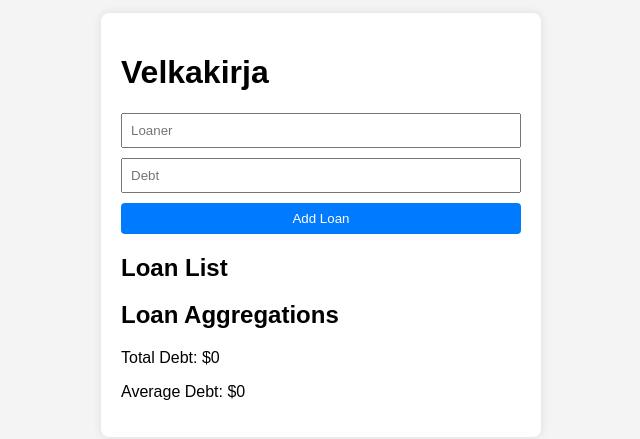
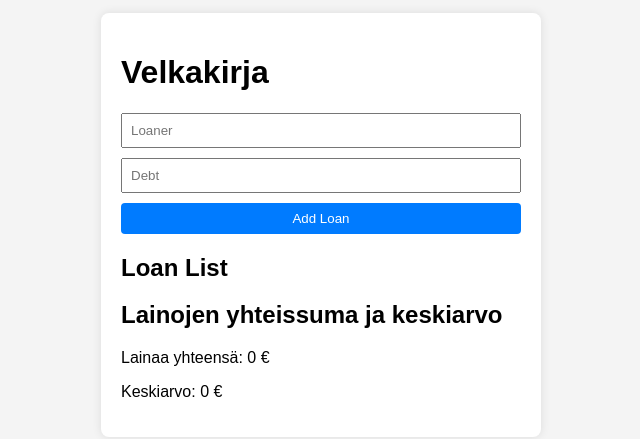
Before and after one commit to thuongitr/Velkakirja, a React (Create React App) app: page / in a window 1280 px wide. Shown: the part 175-614 px from the top of the page, without its empty margins (319-959 px from the left). Built offline with nearby package versions, Linux system fonts and the light colour scheme.

Commit message:
Update LoanAggregations.js

```diff
--- a/src/components/LoanAggregations.js
+++ b/src/components/LoanAggregations.js
@@ -11,9 +11,9 @@ const LoanAggregations = () => {
 // Palautetaan JSX, joka näyttää yhteenvedon
   return (
     <div>
-      <h2>Loan Aggregations</h2>
-      <p>Total Debt: ${totalDebt}</p>
-      <p>Average Debt: ${averageDebt}</p>
+      <h2>Lainojen yhteissuma ja keskiarvo</h2>
+      <p>Lainaa yhteensä: {totalDebt} €</p>
+      <p>Keskiarvo: {averageDebt} €</p>
     </div>
   );
 };
```
